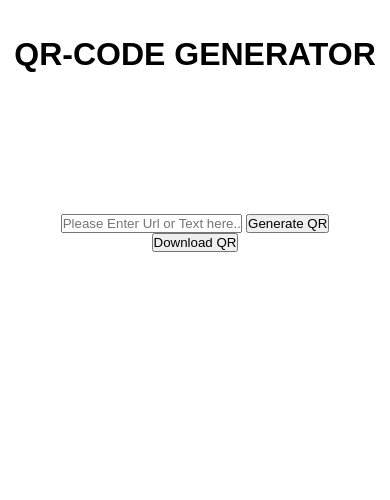
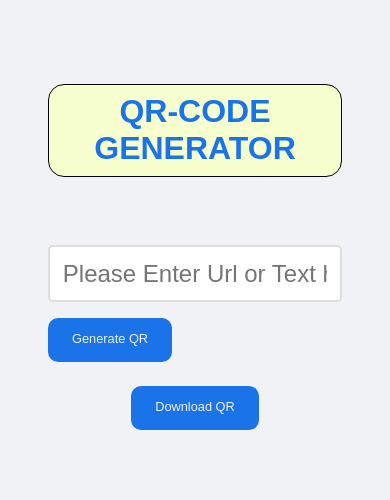
Before and after one commit to ApramPepo/QR, a plain HTML site: page index.html in a window 390 px wide. Drawn offline with Linux system fonts and the light colour scheme.

Commit message:
Responsive Web Design

```diff
--- a/main.css
+++ b/main.css
@@ -5,11 +5,24 @@
     font-family: Arial, Helvetica, sans-serif;
 }
 
+body {
+    min-height: 100vh;
+    display: flex;
+    flex-direction: column;
+    align-items: center;
+    background: #f0f2f5;
+    padding: 3rem;
+}
+
 h1 {
-    display: flex;
-    justify-content: center;
+    text-align: center;
     text-transform: uppercase;
     margin-top: 2ch;
+    padding: 0.5ch;
+    border: 1px solid black;
+    border-radius: 0.5em;
+    color: #1a73e8;
+    background-color: rgb(248, 255, 206);
 }
 
 section {
@@ -20,3 +33,31 @@ section {
     height: 20rem;
     width: auto;
 }
+
+.Input {
+    margin-bottom: 1.5rem;
+}
+
+input {
+    width: 100%;
+    padding: .8rem;
+    border: 2px solid #ddd;
+    border-radius: 5px;
+    font-size: 1.5rem;
+    margin-bottom: 1rem;
+}
+
+button {
+    color: #f0f2f5;
+    background: #1a73e8;
+    border: none;
+    border-radius: 10px;
+    padding: 0.8rem 1.5rem 1rem;
+    cursor: pointer;
+    font-size: 0.8rem;
+    transition: 0.3s background ease;
+}
+
+button:hover {
+    background: #1557b0;
+}
```
Also changed, not shown: index.html (+1 -0 lines), 1 other file.
